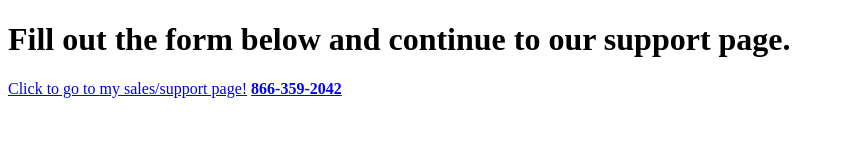
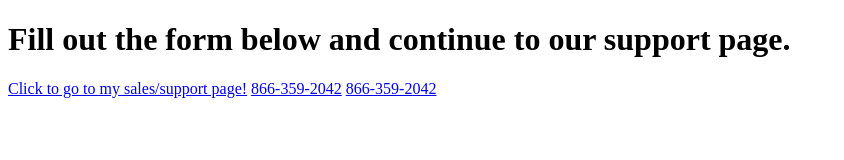
Before and after one commit to ihamil1989/invoca-tag, a plain HTML site: page index.html in a window 1280 px wide. Shown: the whole page, without its empty margins (0-844 px from the left). Drawn offline with Linux system fonts and the light colour scheme.

Commit message:
Update index.html

```diff
--- a/index.html
+++ b/index.html
@@ -21,7 +21,9 @@
     <a href="page_2.html" target="_blank">Click to go to my sales/support page!</a>
 
 
-        <a href="tel:+8663592042" style="color: blue; font-weight:bold;">866-359-2042</a>
+<a href="tel:+8663592042" class="invoca-include">866-359-2042</a>
+<a href="tel:+8166514477" class="invoca-exclude">866-359-2042</a>
+
 
 
     <!-- Google Tag Manager (noscript) -->
```
